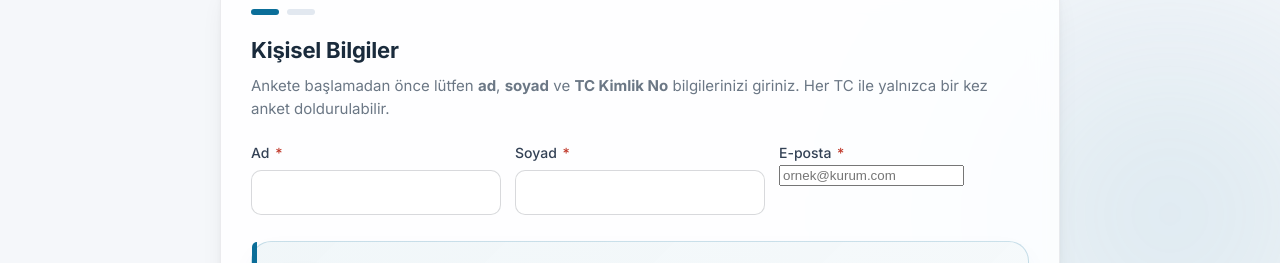
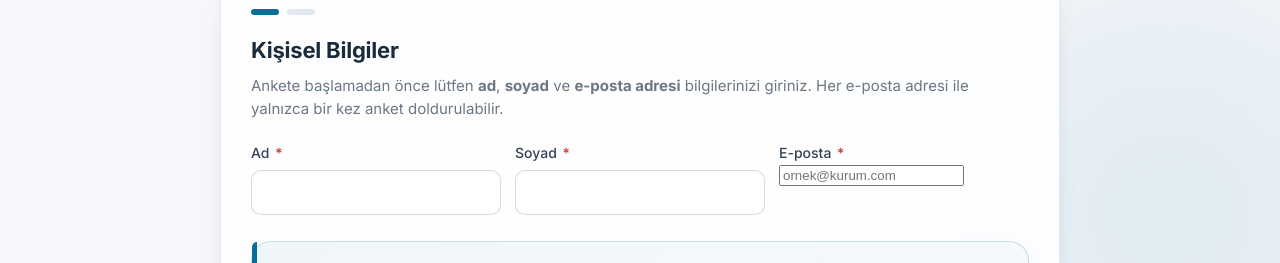
Before and after one commit to oktaybakin-ui/anket-web, a website: page public/index.html in a window 1280 px wide. Shown: the part 496-759 px from the top of the page. Drawn offline with Linux system fonts and the light colour scheme.

Commit message:
Fix step-lead: TC → e-posta wording

```diff
--- a/public/index.html
+++ b/public/index.html
@@ -104,8 +104,8 @@
         <h2 class="step-title">Kişisel Bilgiler</h2>
         <p class="step-lead">
           Ankete başlamadan önce lütfen <strong>ad</strong>, <strong>soyad</strong> ve
-          <strong>TC Kimlik No</strong> bilgilerinizi giriniz. Her TC ile yalnızca bir kez
-          anket doldurulabilir.
+          <strong>e-posta adresi</strong> bilgilerinizi giriniz. Her e-posta adresi ile yalnızca
+          bir kez anket doldurulabilir.
         </p>
 
         <form id="identityForm" novalidate>
```
Also changed, not shown: .claude/settings.local.json.
